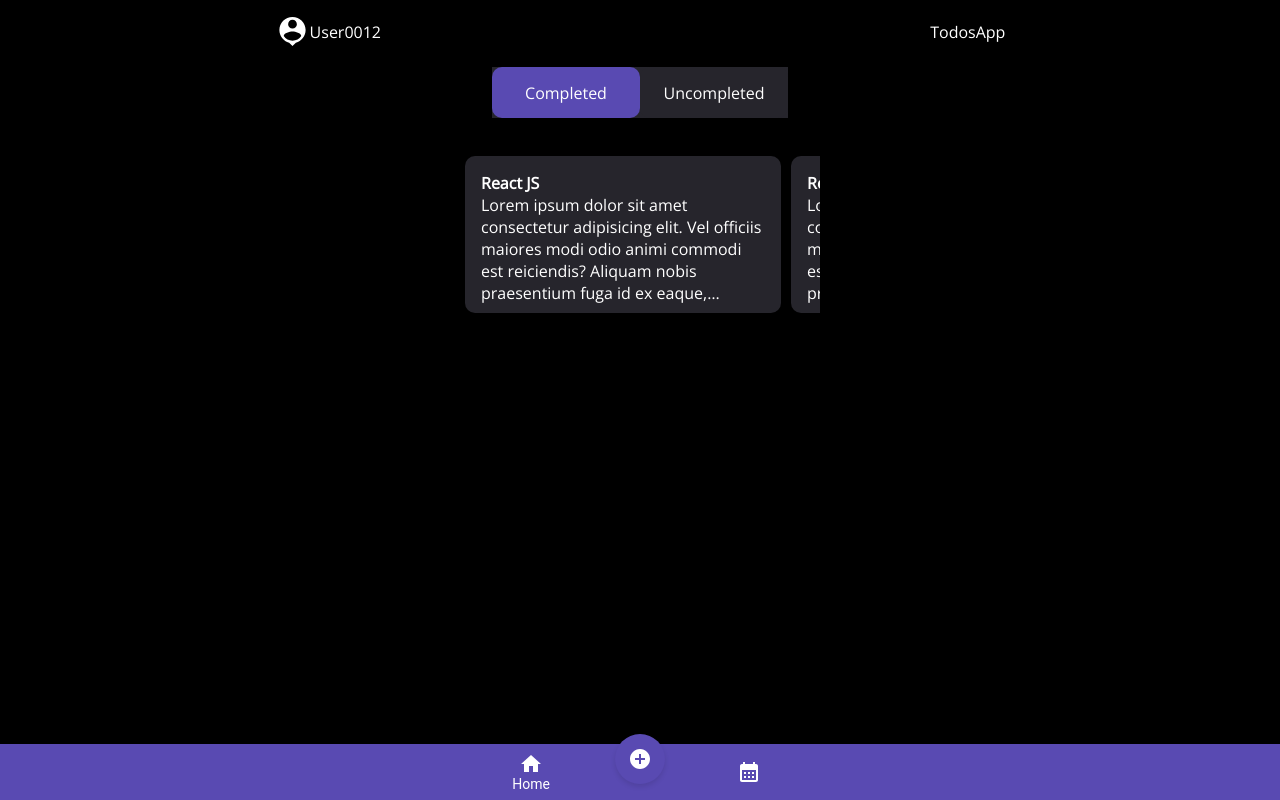
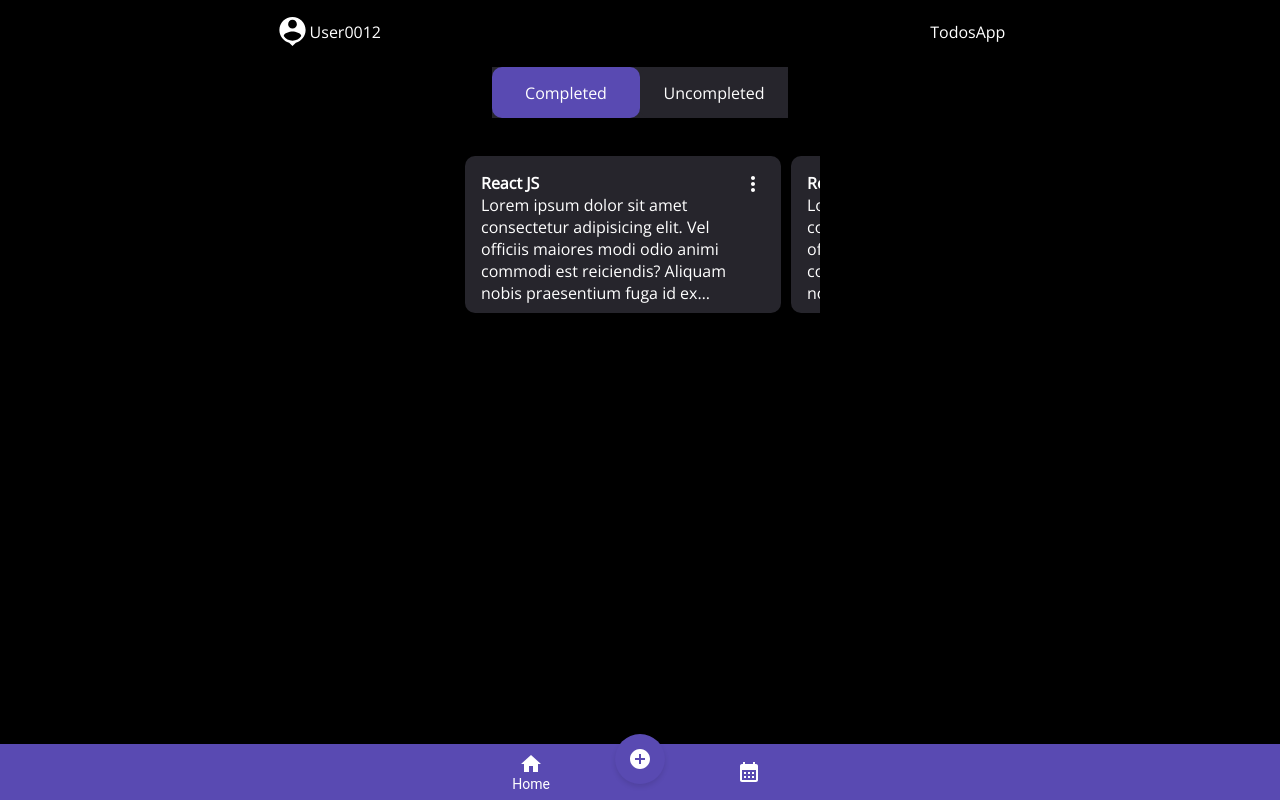
Before and after one commit to mitsuya-creator/todolist, a React (Vite) app: page / in a window 1280 px wide. Built offline with nearby package versions, Linux system fonts and the light colour scheme.

Commit message:
Add: add more vertical icon

```diff
--- a/src/components/listTodosByActions.jsx
+++ b/src/components/listTodosByActions.jsx
@@ -1,32 +1,22 @@
 import React from "react";
+import MoreVertIcon from '@mui/icons-material/MoreVert';
 
 export default function ListTodosByActions() {
+    const testLoop = [0, 1, 2, 3]
     return (
         <ul className="container_list_by_actions">
-            <li className="body_list_by_actions">
-                <h1>React JS</h1>
-                <p>Lorem ipsum dolor sit amet consectetur adipisicing elit. Vel officiis maiores modi odio animi commodi est reiciendis? Aliquam nobis praesentium fuga id ex eaque, architecto error ipsam labore necessitatibus odio.</p>
+            {testLoop.map((index) => <li className="body_list_by_actions" key={index}>
+                <section>
+                    <div>
+                        <h1>React JS</h1>
+                        <p>Lorem ipsum dolor sit amet consectetur adipisicing elit. Vel officiis maiores modi odio animi commodi est reiciendis? Aliquam nobis praesentium fuga id ex eaque, architecto error ipsam labore necessitatibus odio.</p>
+                    </div>
+                    <div className="more_vertical_icon">
+                        <MoreVertIcon onClick={() => console.log(index)} />
+                    </div>
+                </section>
             </li>
-            <li className="body_list_by_actions">
-                <h1>React Components</h1>
-                <p>Lorem ipsum dolor sit amet consectetur adipisicing elit. Vel officiis maiores modi odio animi commodi est reiciendis? Aliquam nobis praesentium fuga id ex eaque, architecto error ipsam labore necessitatibus odio.</p>
-            </li>
-            <li className="body_list_by_actions">
-                <h1>React Components</h1>
-                <p>Lorem ipsum dolor sit amet consectetur adipisicing elit. Vel officiis maiores modi odio animi commodi est reiciendis? Aliquam nobis praesentium fuga id ex eaque, architecto error ipsam labore necessitatibus odio.</p>
-            </li>
-            <li className="body_list_by_actions">
-                <h1>React Components</h1>
-                <p>Lorem ipsum dolor sit amet consectetur adipisicing elit. Vel officiis maiores modi odio animi commodi est reiciendis? Aliquam nobis praesentium fuga id ex eaque, architecto error ipsam labore necessitatibus odio.</p>
-            </li>
-            <li className="body_list_by_actions">
-                <h1>React Components</h1>
-                <p>Lorem ipsum dolor sit amet consectetur adipisicing elit. Vel officiis maiores modi odio animi commodi est reiciendis? Aliquam nobis praesentium fuga id ex eaque, architecto error ipsam labore necessitatibus odio.</p>
-            </li>
-            <li className="body_list_by_actions">
-                <h1>React Components</h1>
-                <p>Lorem ipsum dolor sit amet consectetur adipisicing elit. Vel officiis maiores modi odio animi commodi est reiciendis? Aliquam nobis praesentium fuga id ex eaque, architecto error ipsam labore necessitatibus odio.</p>
-            </li>
+            )}
         </ul>
     )
 }
--- a/src/style/style.css
+++ b/src/style/style.css
@@ -251,3 +251,11 @@ ul li {
     -webkit-box-orient: vertical;
     overflow: hidden;
 }
+
+.body_list_by_actions section {
+    display: flex;
+}
+
+.more_vertical_icon:hover {
+    cursor: pointer;
+}
```
